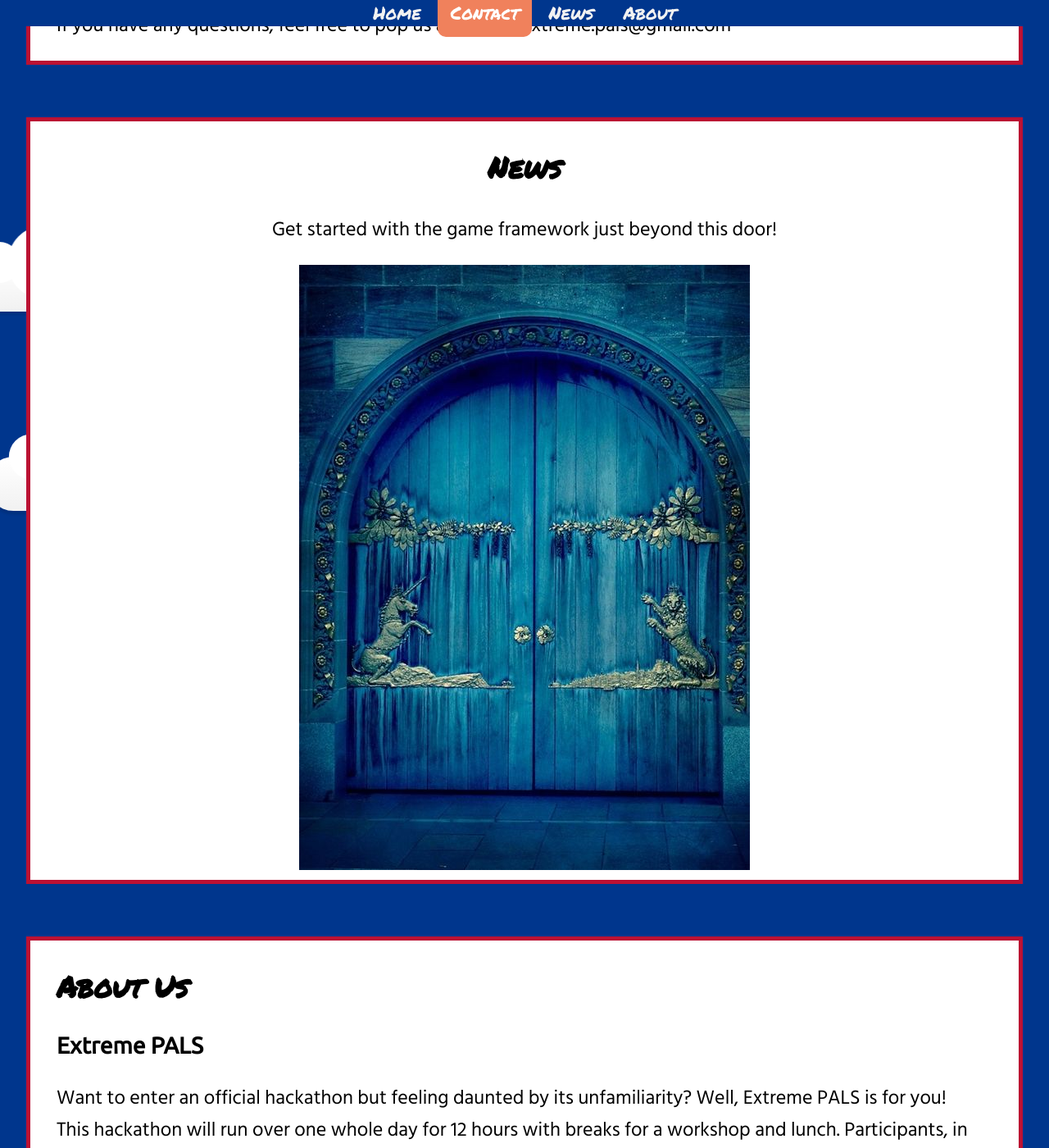
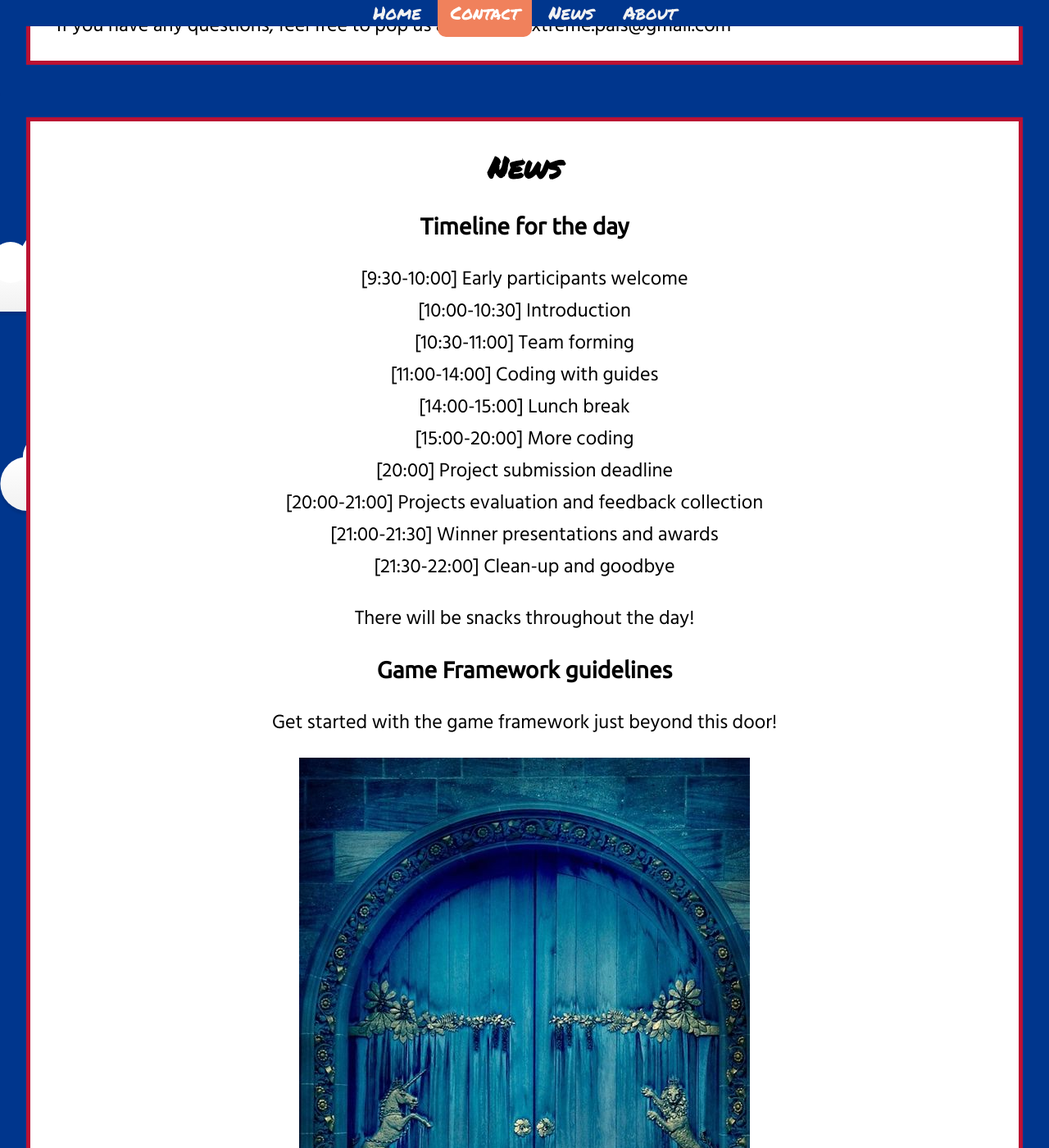
Before and after one commit to extreme-pals/extreme-pals.github.io, a Jekyll site: the page built from index.html, in a window 1280 px wide and 1400 px high, scrolled down 1050 px. Shown: the whole window at 82% size. Built offline with Jekyll 4.4.1, drawn with Linux system fonts in a browser that asks for light colours; some web fonts are replaced.

Commit message:
Added event timeline to home page

```diff
--- a/index.html
+++ b/index.html
@@ -63,6 +63,32 @@ title: XP | Extreme Pals
     <!-- News Section -->
     <section id="news" class="text-content">
         <h2>News</h2>
+        <h3>Timeline for the day</h3>
+        <p>
+            [9:30-10:00] Early participants welcome
+            <br>
+            [10:00-10:30] Introduction
+            <br>
+            [10:30-11:00] Team forming
+            <br>
+            [11:00-14:00] Coding with guides
+            <br>
+            [14:00-15:00] Lunch break
+            <br>
+            [15:00-20:00] More coding
+            <br>
+            [20:00] Project submission deadline
+            <br>
+            [20:00-21:00] Projects evaluation and feedback collection
+            <br>
+            [21:00-21:30] Winner presentations and awards
+            <br>
+            [21:30-22:00] Clean-up and goodbye
+        </p>
+
+        There will be snacks throughout the day!
+
+        <h3>Game Framework guidelines</h3>
         <p>Get started with the game framework just beyond this door!</p>
         <a href="/guides/README">
             <img class="door" src="/assets/edinburgh-door.jpg">
```
